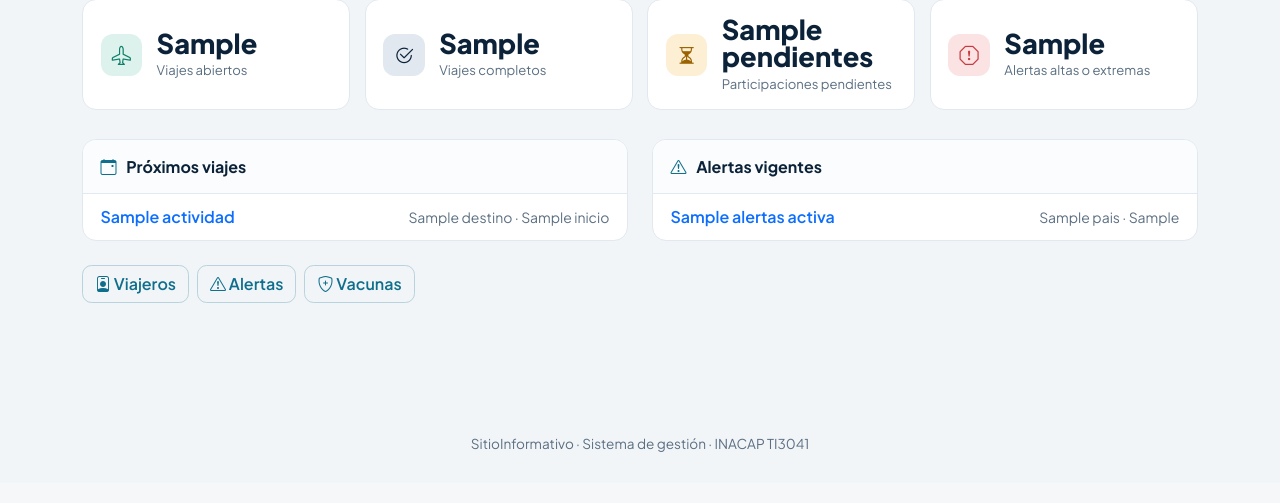
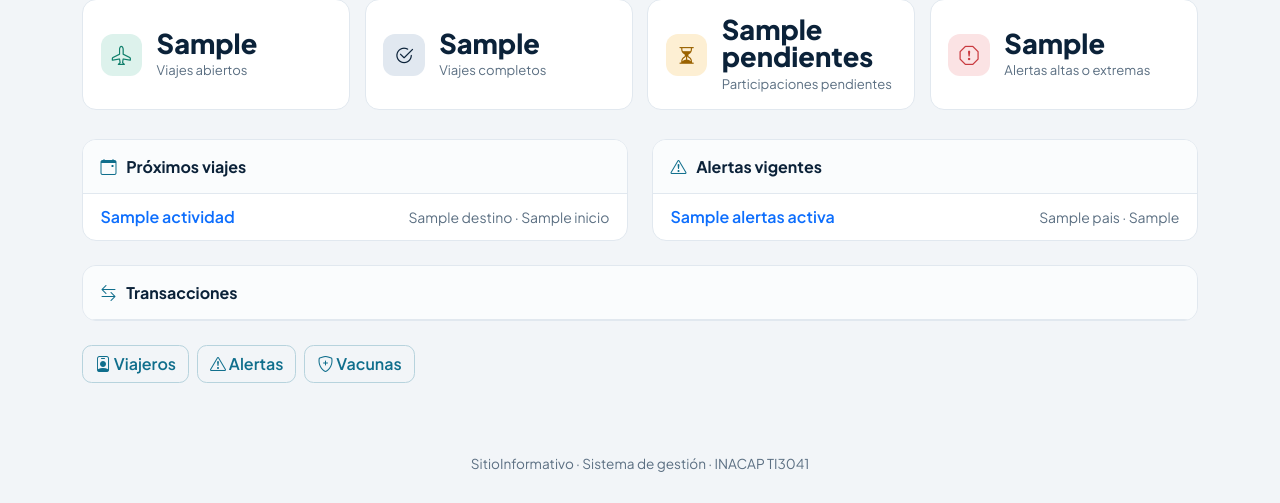
Before and after one commit to david123hi/sitio_web, a Django app: template cuentas/templates/cuentas/dashboard_supervisor.html in a window 1280 px wide. Shown: the part 317-820 px from the top of the page. Before the commit the page ends 769 px from the top, so only its background shows below. Run offline with Django 5.2, Linux system fonts and the light colour scheme; the template is opened without the code that fills it: most values are stand-ins (such as "Sample title", 1, 10 or a date in 2020).

Commit message:
Agregar panel de transacciones a dashboards de Supervisor y Administrativo

```diff
--- a/cuentas/templates/cuentas/dashboard_supervisor.html
+++ b/cuentas/templates/cuentas/dashboard_supervisor.html
@@ -45,6 +45,20 @@
     </div>
 </div>
 
+<div class="panel mt-4">
+    <div class="panel-head"><i class="bi bi-arrow-left-right"></i> Transacciones</div>
+    <div class="row g-0">
+        <div class="col-md-6">
+            {% if perms.operaciones.view_reservadestino %}<a class="quick-item" href="{% url 'operaciones:destino_lista' %}"><span class="qi"><i class="bi bi-geo-alt"></i></span>Reservas de destinos<i class="bi bi-chevron-right"></i></a>{% endif %}
+            {% if perms.operaciones.view_reservamesa %}<a class="quick-item" href="{% url 'operaciones:mesa_lista' %}"><span class="qi"><i class="bi bi-egg-fried"></i></span>Reservas de mesa<i class="bi bi-chevron-right"></i></a>{% endif %}
+        </div>
+        <div class="col-md-6">
+            {% if perms.operaciones.view_inscripcioncurso %}<a class="quick-item" href="{% url 'operaciones:curso_lista' %}"><span class="qi"><i class="bi bi-mortarboard"></i></span>Inscripciones a cursos<i class="bi bi-chevron-right"></i></a>{% endif %}
+            {% if perms.operaciones.view_suscripcionblog %}<a class="quick-item" href="{% url 'operaciones:blog_lista' %}"><span class="qi"><i class="bi bi-newspaper"></i></span>Suscripciones al blog<i class="bi bi-chevron-right"></i></a>{% endif %}
+        </div>
+    </div>
+</div>
+
 <div class="mt-4 d-flex flex-wrap gap-2">
     <a class="btn btn-outline-primary" href="{% url 'travelers:viajero_lista' %}"><i class="bi bi-person-badge"></i> Viajeros</a>
     <a class="btn btn-outline-primary" href="{% url 'travel_advisories:lista_alerta' %}"><i class="bi bi-exclamation-triangle"></i> Alertas</a>
```
Also changed, not shown: cuentas/templates/cuentas/dashboard_administrativo.html (+9 -0 lines).
